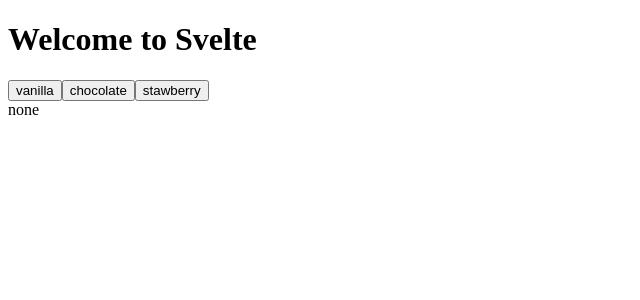
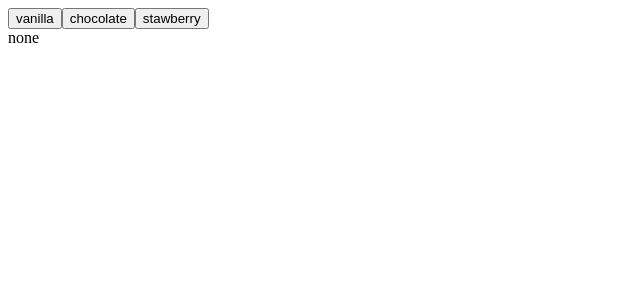
Before and after one commit to timdecillis/svelte-practice, a SvelteKit app: page / in a window 1280 px wide. Shown: the top 300 px of the page, without its empty margins (0-640 px from the left). Built offline with nearby package versions, Linux system fonts and the light colour scheme.

Commit message:
Removed heading

```diff
--- a/src/routes/+page.svelte
+++ b/src/routes/+page.svelte
@@ -9,8 +9,6 @@
   }
 </script>
 
-<h1>Welcome to Svelte</h1>
-
 <Options updateFlavor={updateFlavor} />
 
 <Flavor flavor={selected} />
```
